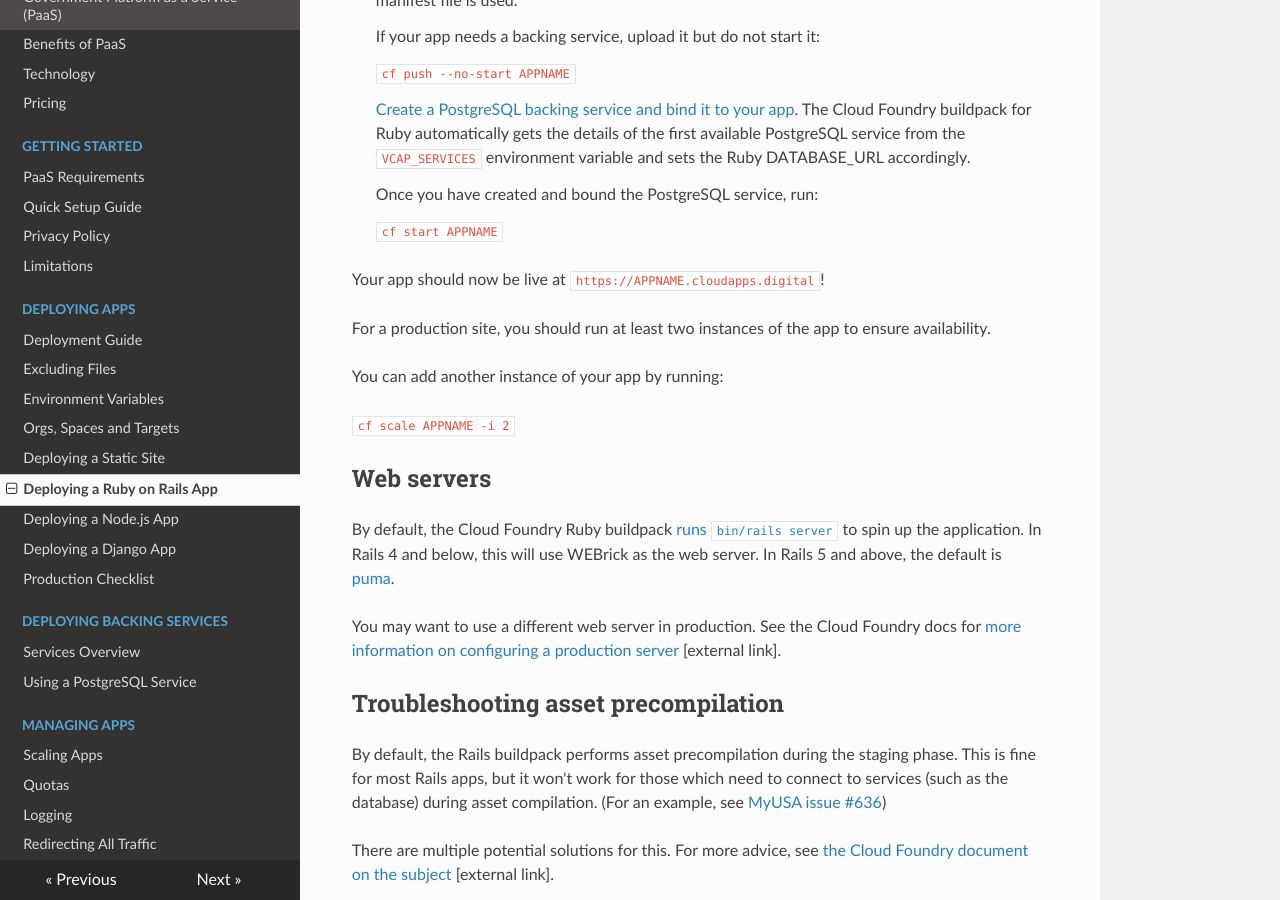
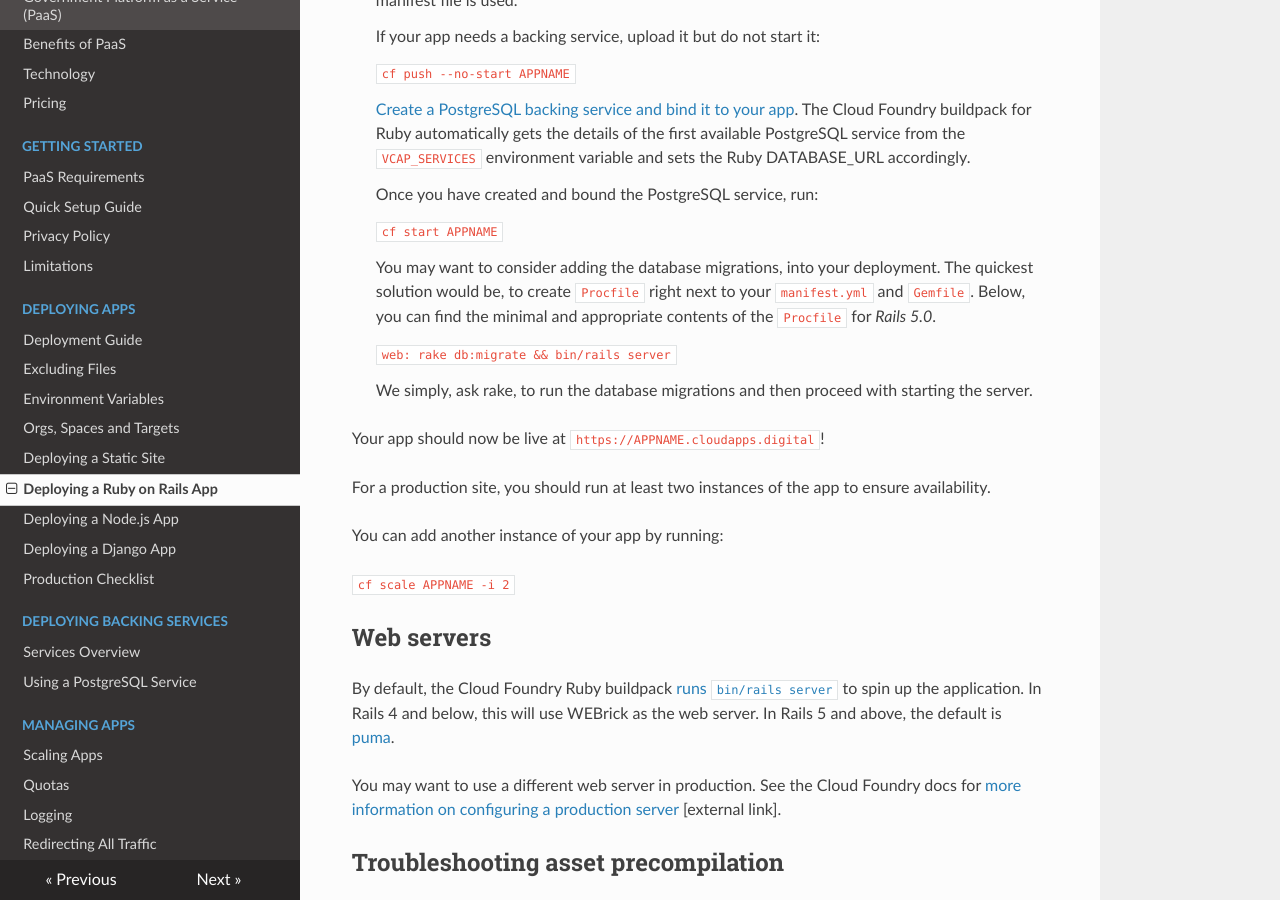
Before and after one commit to alphagov/paas-developer-docs, an MkDocs documentation site: the page built from docs/deploying_apps/deploying_rails.md, in a window 1280 px wide and 900 px high, scrolled down 1310 px. Built offline with MkDocs 1.6.1, drawn with Linux system fonts in a browser that asks for light colours; nearby versions of some CDN libraries; old or Windows-style settings are respelled for this version of MkDocs.

Commit message:
Add `Procfile` coverage
Make sure to covet the `Procfile`, which will take care of starting the server and running the database migrations before hand.

````diff
--- a/docs/deploying_apps/deploying_rails.md
+++ b/docs/deploying_apps/deploying_rails.md
@@ -67,6 +67,15 @@ Note that the only database service currently supported by PaaS is PostgreSQL. I
     cf start APPNAME
     ```
 
+    You may want to consider adding the database migrations, into your deployment. The quickest solution would be, to create `Procfile` right next to your `manifest.yml` and `Gemfile`.
+    Below, you can find the minimal and appropriate contents of the `Procfile` for *Rails 5.0*.
+
+    ```
+    web: rake db:migrate && bin/rails server
+    ```
+
+    We simply, ask rake, to run the database migrations and then proceed with starting the server.
+
 Your app should now be live at `https://APPNAME.cloudapps.digital`!
 
 For a production site, you should run at least two instances of the app to ensure availability.
````
